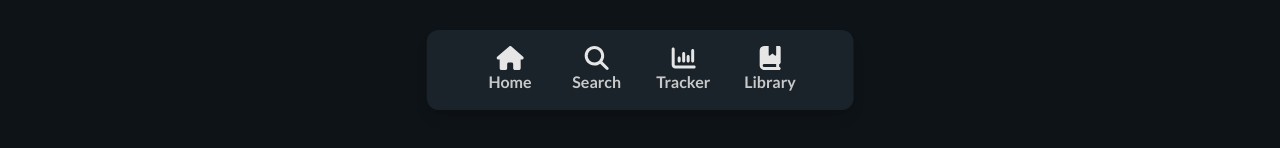
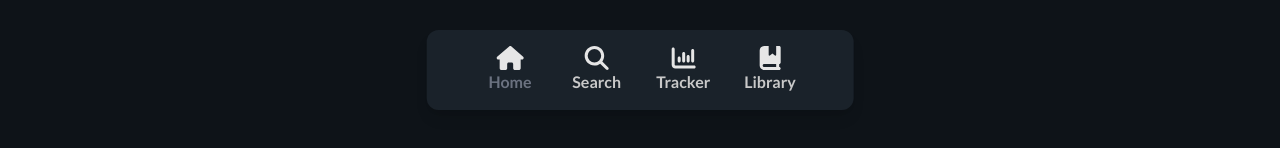
Before and after one commit to dalonga-kohi/questio, a React (Vite) app: page / in a window 1280 px wide. Shown: the part 666-814 px from the top of the page. Built offline with nearby package versions, Linux system fonts and the light colour scheme.

Commit message:
Add different icon when path is matching

```diff
--- a/src/components/main/interface/IconBar/features/Icon.tsx
+++ b/src/components/main/interface/IconBar/features/Icon.tsx
@@ -1,6 +1,7 @@
 import { IconProp } from '@fortawesome/fontawesome-svg-core'
 import { FontAwesomeIcon } from '@fortawesome/react-fontawesome'
 import { NavLink } from 'react-router-dom'
+import { useLocation } from 'react-router-dom'
 
 interface IIconProps {
   icon: IconProp
@@ -9,13 +10,23 @@ interface IIconProps {
 }
 
 const Icon = ({ icon, link, caption }: IIconProps) => {
+  const location = useLocation()
+  const isMatching = location.pathname === link
   return (
     <NavLink
       to={link}
-      className="flex flex-col dark:text-white-light text-slate-700 justify-start items-center hover:bg-gray-400 dark:hover:bg-black rounded-md w-1/4 py-2 transition-colors"
+      className="flex flex-col dark:text-white-light text-slate-700 justify-start items-center
+      hover:bg-gray-400 dark:hover:bg-black rounded-md w-1/4 py-2 transition-colors"
     >
-      <FontAwesomeIcon icon={icon} className="text-2xl dark:text-white" />
-      <div className="font-bold">{caption}</div>
+      <FontAwesomeIcon
+        icon={icon}
+        className={`text-2xl dark:text-white ${
+          isMatching ? 'text-gray-500 dark:text-gray-500' : ''
+        }`}
+      />
+      <div className={`font-bold ${isMatching ? 'text-gray-500' : ''}`}>
+        {caption}
+      </div>
     </NavLink>
   )
 }
```
